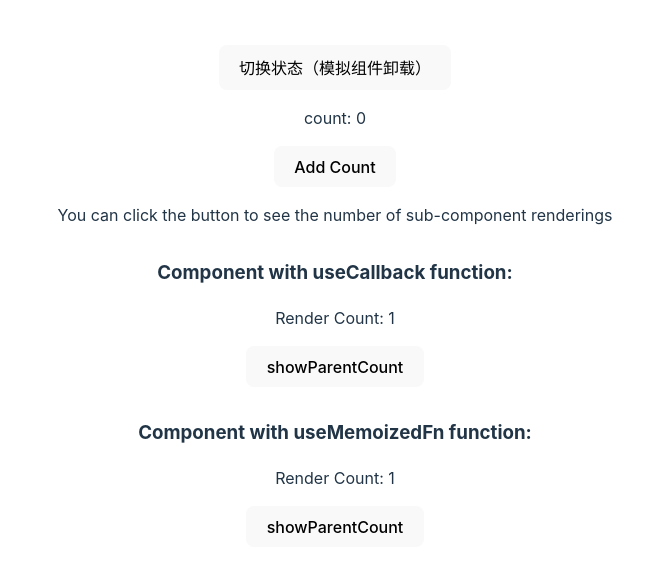
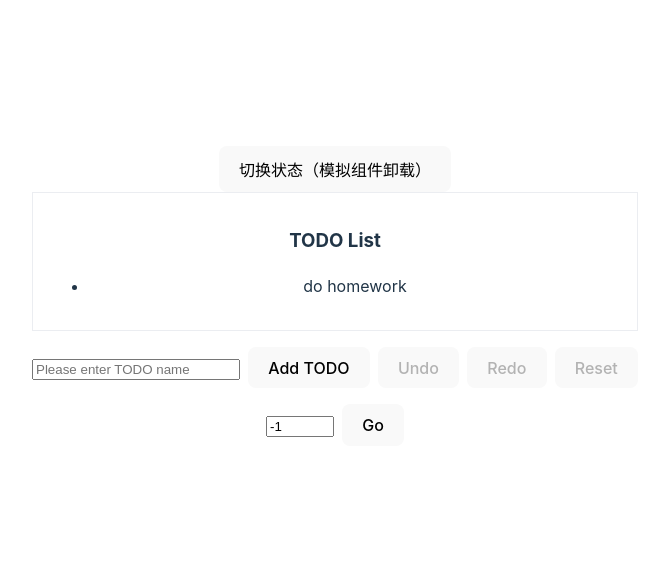
Before and after one commit to JeromeD3/react-hooks, a React (Vite) app: page / in a window 1280 px wide. Shown: the part 104-676 px from the top of the page, without its empty margins (305-974 px from the left). Built offline with nearby package versions, Linux system fonts and the light colour scheme.

Commit message:
feat: useHIstoryTravel

```diff
--- a/src/App.tsx
+++ b/src/App.tsx
@@ -8,14 +8,41 @@ import './App.css'
 // import UseToggle from './components/useToggle'
 // import UseUpdateEffect from './components/useUpdateEffect'
 // import UseAsyncEffect from './components/useAsyncEffect'
-import UseMemoizedFn from './components/useMemoizedFn'
+// import UseMemoizedFn from './components/useMemoizedFn'
+// import UseBoolean from './components/useBoolean'
+// import UseSetState from './components/useSetState'
+// import UseMap from './components/useMap'
+// import UseLocalStorageState from './components/useLocalStorageState'
+// import UseCookieState from './components/useCookieState'
+// import UseUpdate from './components/useUpdate'
+// import UseCreation from './components/useCreation'
+// import UseMount from './components/useMount'
+// import UseRequest from './components/useRequest/OptimisticUpdate'
+// import UseRequest from './components/useRequest/cancel'
+// import UseRequest from './components/useRequest/LoadingDelay'
+// import UseRequest from './components/useRequest/pollingInterval'
+// import UseRequest from './components/useRequest/Ready'
+// import UseRequest from './components/useRequest/refreshDeps'
+// import UseRequest from './components/useRequest/RefreshOnWindowFocus'
+// import UseRequest from './components/useRequest/retryCount'
+// import UseRequest from './components/useRequest/SWR'
+// import UseRequest from './components/useRequest/debounce'
+// import UseRequest from './components/useRequest/throttleWait'
+
+// import UseEventListener from './hooks/Dom/useEventListener/demo/demo1'
+// import UseEventListener from './hooks/Dom/useEventListener/demo/demo2'
+// import UseRafState from './hooks/state/useRafState/demo/demo1'
+// import UseSize from './hooks/Dom/useSize/demo/demo1'
+// import UseVirtualList from './hooks/Scene/useVirtualList/demo/demo1'
+// import UseVirtualList from './hooks/Scene/useVirtualList/demo/demo2'
+import UseHistoryTravel from './hooks/Scene/useHistoryTravel/demo/demo2'
 
 function App() {
   const [state, setState] = useState(true)
   return (
     <>
       <button onClick={() => setState(!state)}> 切换状态（模拟组件卸载）</button>
-      {state && <UseMemoizedFn />}
+      {state && <UseHistoryTravel />}
     </>
   )
 }
--- /dev/null
+++ b/src/hooks/Scene/useHistoryTravel/demo/demo1.tsx
@@ -0,0 +1,18 @@
+import useHistoryTravel from "..";
+
+
+export default () => {
+  const { value, setValue, backLength, forwardLength, back, forward } = useHistoryTravel<string>();
+
+  return (
+    <div>
+      <input value={value || ''} onChange={(e) => setValue(e.target.value)} />
+      <button disabled={backLength <= 0} onClick={back} style={{ margin: '0 8px' }}>
+        back
+      </button>
+      <button disabled={forwardLength <= 0} onClick={forward}>
+        forward
+      </button>
+    </div>
+  );
+};
--- /dev/null
+++ b/src/hooks/Scene/useHistoryTravel/demo/demo2.tsx
@@ -0,0 +1,86 @@
+import { useState } from "react";
+import useHistoryTravel from "..";
+
+
+export default () => {
+  const {
+    value = [],
+    setValue,
+    backLength,
+    forwardLength,
+    back,
+    forward,
+    go,
+    reset,
+  } = useHistoryTravel(['do homework']);
+
+  const [inputValue, setInputValue] = useState('');
+  const [step, setStep] = useState(-1);
+
+  const onAdd = () => {
+    setValue([...value, inputValue]);
+    setInputValue('');
+  };
+
+  const onGo = () => {
+    go(step);
+    setStep(0);
+  };
+
+  const onReset = () => {
+    reset();
+    setStep(0);
+    setInputValue('');
+  };
+
+  return (
+    <div>
+      <div style={{ border: '1px solid #ebedf1', padding: 16, marginBottom: 16 }}>
+        <h3>TODO List</h3>
+        <ul>
+          {value.map((it, index) => (
+            <li key={index}>{it}</li>
+          ))}
+        </ul>
+      </div>
+      <div style={{ marginBottom: 16 }}>
+        <input
+          value={inputValue}
+          onChange={(e) => setInputValue(e.target.value)}
+          placeholder="Please enter TODO name"
+          style={{ width: 200, marginRight: 8 }}
+        />
+        <button type="button" onClick={onAdd} style={{ marginRight: 8 }}>
+          Add TODO
+        </button>
+        <button type="button" disabled={backLength <= 0} onClick={back} style={{ marginRight: 8 }}>
+          Undo
+        </button>
+        <button
+          type="button"
+          disabled={forwardLength <= 0}
+          onClick={forward}
+          style={{ marginRight: 8 }}
+        >
+          Redo
+        </button>
+        <button type="button" disabled={!backLength && !forwardLength} onClick={onReset}>
+          Reset
+        </button>
+      </div>
+      <div>
+        <input
+          type="number"
+          value={step}
+          onChange={(e) => setStep(e.target.value as any)}
+          max={forwardLength}
+          min={backLength * -1}
+          style={{ marginRight: 8, width: 60 }}
+        />
+        <button type="button" onClick={onGo}>
+          Go
+        </button>
+      </div>
+    </div>
+  );
+};
--- /dev/null
+++ b/src/hooks/Scene/useHistoryTravel/index.ts
@@ -0,0 +1,140 @@
+import { useRef, useState } from 'react'
+import useMemoizedFn from '../../Advanced/useMemoizedFn'
+import { isNumber } from 'lodash'
+
+interface IData<T> {
+  present?: T
+  past: T[]
+  future: T[]
+}
+
+// 主要用于计算索引值，这个函数的作用是什么呢？ 因为步骤他是大于0的，而索引是从0开始的，所以需要这个函数用来转化一下
+const dumpIndex = <T>(step: number, arr: T[]) => {
+  let index =
+    step > 0
+      ? step - 1 // move forward
+      : arr.length + step; // move backward
+
+  // 限制 index 的范围,如果索引超出范围，就返回最后一个，反之返回第一个
+  if (index >= arr.length - 1) {
+    index = arr.length - 1;
+  }
+  if (index < 0) {
+    index = 0;
+  }
+
+  return index;
+};
+
+const split = <T>(step: number, targetArr: T[]) => {
+  const index = dumpIndex(step, targetArr); // 获取
+  return {
+    _current: targetArr[index],
+    _before: targetArr.slice(0, index),
+    _after: targetArr.slice(index + 1),
+  };
+};
+
+
+/**
+ * 应用场景 : 撤销/重做 / 或者步骤条，上一步，下一步 类似于这种
+ */
+function useHistoryTravel<T>(initialValue?: T, maxLength: number = 0) {
+  const [history, setHistory] = useState<IData<T | undefined>>({
+    present: initialValue, // 当前值
+    past: [], // 可回退历史队列
+    future: [], // 可前进历史队列
+  })
+
+  const { present, past, future } = history
+
+  const initialValueRef = useRef(initialValue) // 这里保存初始值，用于 reset
+
+  // 重置
+  const reset = (...params: any[]) => {
+    const _initial = params.length > 0 ? params[0] : initialValueRef.current
+    initialValueRef.current = _initial
+
+    setHistory({
+      present: _initial, // 重置到初始值或提供一个新的初始值
+      future: [],
+      past: [],
+    })
+  }
+
+  // 设置 value 值，都是往可回退的队列里添加值
+  const updateValue = (val: T) => {
+    const _past = [...past, present] // 把当前值保存到过去中，因为你已经更新了值，所以present已经是过去的
+
+    const maxLengthNum = isNumber(maxLength) ? maxLength : Number(maxLength)
+
+    // 有传历史记录最大长度 && 可回退历史长度大于最大长度
+    if (maxLengthNum > 0 && _past.length > maxLengthNum) {
+      // 删除第一个记录
+      _past.splice(0, 1)
+    }
+
+    setHistory({
+      present: val,
+      future: [], // 置空可前进历史队列 ，因为你已经更新了值，所以present已经是最新的
+      past: _past,
+    })
+    console.log("当前的值",{present, past, future})
+  }
+
+  // 前进，默认前进一步（调用 split 函数，第二个参数传 future）
+  const _forward = (step: number = 1) => {
+    if (future.length === 0) {
+      return
+    }
+    const { _before, _current, _after } = split(step, future)
+    setHistory({
+      // 旧状态，加上现在以及刚过去的
+      past: [...past, present, ..._before],
+      present: _current,
+      future: _after,
+    })
+  }
+
+  // 后退，默认后退一步（调用 split 函数，第二个参数传 past
+  const _backward = (step: number = -1) => {
+    if (past.length === 0) {
+      return
+    }
+
+    const { _before, _current, _after } = split(step, past)
+    setHistory({
+      past: _before,
+      present: _current,
+      future: [..._after, present, ...future],
+    })
+  }
+
+  // 前进步数
+  const go = (step: number) => {
+    const stepNum = isNumber(step) ? step : Number(step)
+    if (stepNum === 0) {
+      return
+    }
+    if (stepNum > 0) {
+      return _forward(stepNum)
+    }
+    _backward(stepNum)
+  }
+
+  return {
+    value: present, // 当前值
+    backLength: past.length, // 可回退历史长度
+    forwardLength: future.length, // 可前进历史长度
+    setValue: useMemoizedFn(updateValue), // 设置 value
+    go: useMemoizedFn(go), // 前进步数, step < 0 为后退， step > 0 时为前进
+    back: useMemoizedFn(() => {
+      go(-1) // 向后回退一步
+    }),
+    forward: useMemoizedFn(() => {
+      go(1) // 向前前进一步
+    }),
+    reset: useMemoizedFn(reset), // 重置到初始值，或提供一个新的初始值
+  }
+}
+export default useHistoryTravel
```
